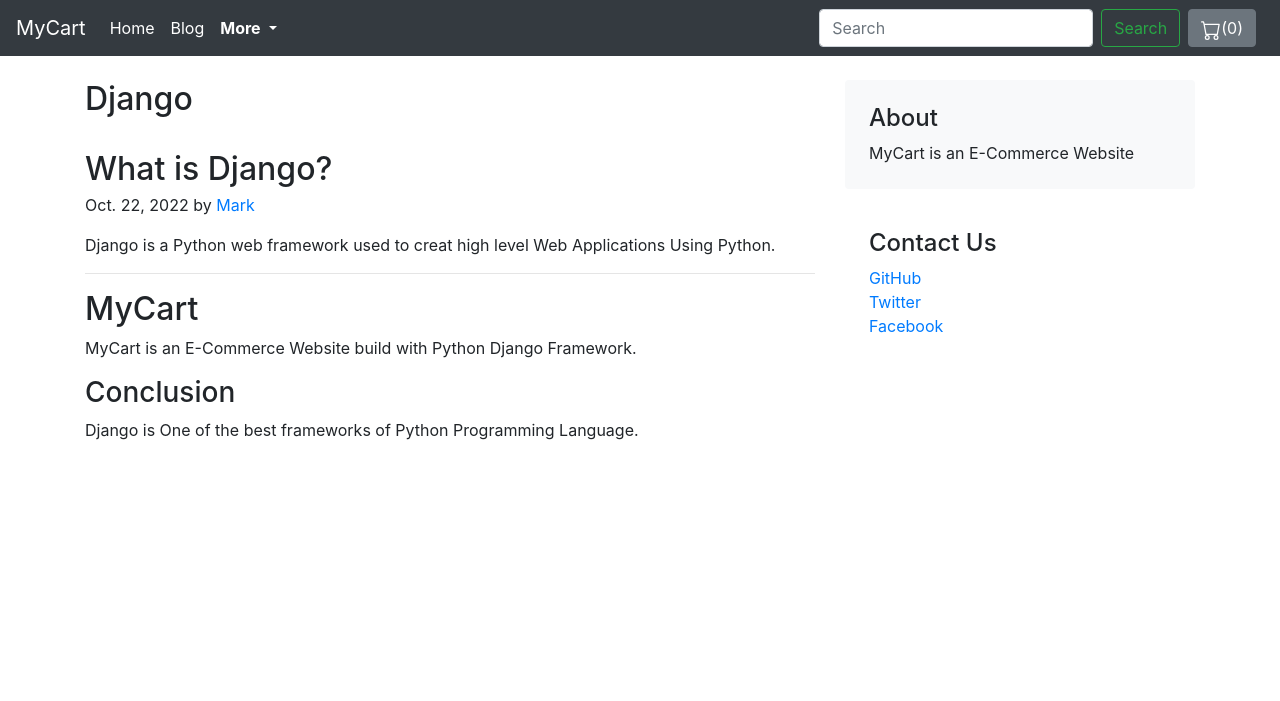
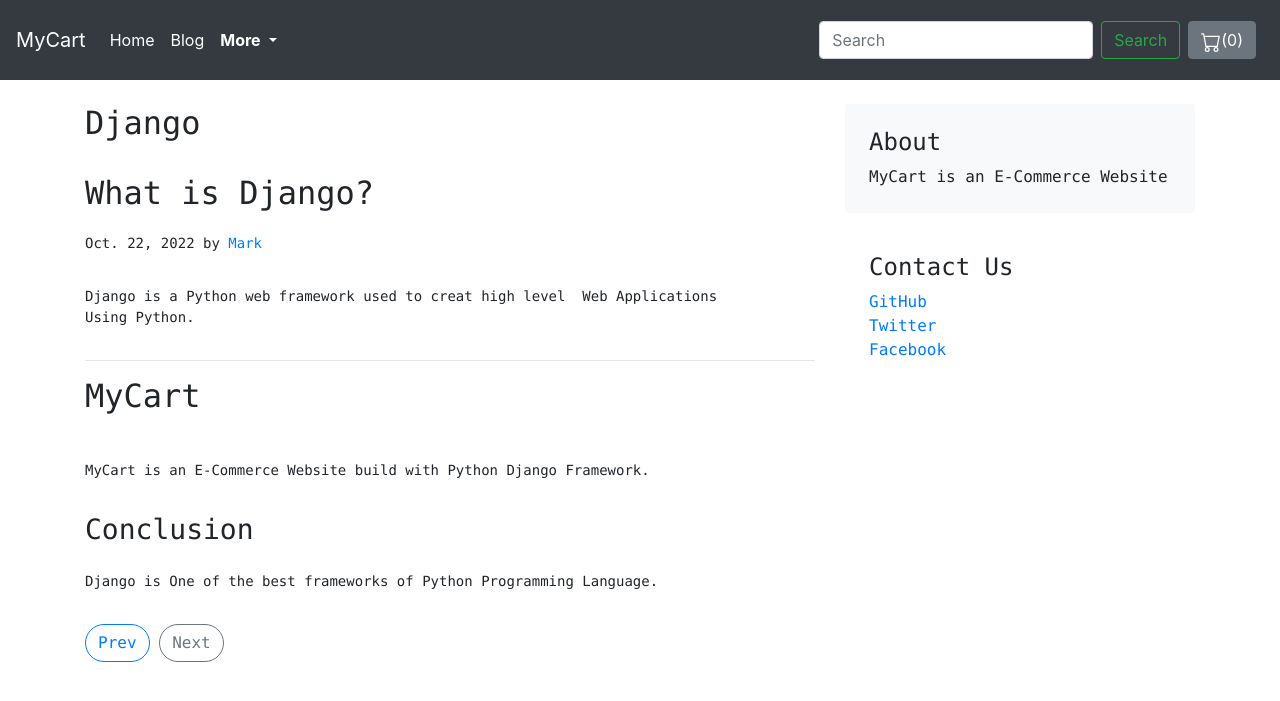
Before and after one commit to AjasMohammed/MyCart, a Django app: page /blog/blogpost/1 in a window 1280 px wide. Shown: the top 701 px of the page. Run offline with Django 4.2, Linux system fonts and the light colour scheme; data comes from the database, SQL or seed files in the repository; both versions use the stored data as it was after the commit; some libraries are stand-ins or nearby versions.

Commit message:
created next & prev buttons in blogpost to move between adjecent blogposts

```diff
--- a/blog/templates/blog/basic.html
+++ b/blog/templates/blog/basic.html
@@ -17,7 +17,7 @@
 <body>
     {% load static %}
     <!-- NavBar -->
-    <nav class="navbar navbar-expand-lg navbar-dark bg-dark">
+    <nav class="navbar navbar-expand-lg navbar-dark bg-dark"  style="height:5em;">
         <a class="navbar-brand" href="/">MyCart</a>
         <button class="navbar-toggler" type="button" data-toggle="collapse" data-target="#navbarSupportedContent" aria-controls="navbarSupportedContent" aria-expanded="false" aria-label="Toggle navigation">
             <span class="navbar-toggler-icon"></span>
@@ -58,10 +58,7 @@
                     <path d="M0 1.5A.5.5 0 0 1 .5 1H2a.5.5 0 0 1 .485.379L2.89 3H14.5a.5.5 0 0 1 .491.592l-1.5 8A.5.5 0 0 1 13 12H4a.5.5 0 0 1-.491-.408L2.01 3.607 1.61 2H.5a.5.5 0 0 1-.5-.5zM3.102 4l1.313 7h8.17l1.313-7H3.102zM5 12a2 2 0 1 0 0 4 2 2 0 0 0 0-4zm7 0a2 2 0 1 0 0 4 2 2 0 0 0 0-4zm-7 1a1 1 0 1 1 0 2 1 1 0 0 1 0-2zm7 0a1 1 0 1 1 0 2 1 1 0 0 1 0-2z" />
                 </svg>(<span id="cart">0</span>)
             </button>
-            <!--        <button type="button" id="popcart" data-html="true" class="btn btn-secondary mx-2" data-container="body" data-toggle="popover" data-placement="bottom">-->
-            <!--  Cart(<span id="cart">0</span>)-->
-            <!--</button>-->
-            <!--        -->
+
         </div>
     </nav>
     {% block body %} {% endblock %}
--- a/blog/templates/blog/blogpost.html
+++ b/blog/templates/blog/blogpost.html
@@ -11,25 +11,29 @@
 <div class="container">
 <div class="row g-5 mt-4">
     <div class="col-md-8">
-      <h2 class="pb-4 fst-italic">
+      <h2 class="pb-4 fst-italic" style="font-family:consolas;">
         {{post.title}}
       </h2>
 
       <article class="blog-post">
-        <h2 class="blog-post-title mb-1">{{post.head0}}</h2>
-        <p class="blog-post-meta">{{post.pub_date}} by <a href="#">Mark</a></p>
+        <pre><h2 class="blog-post-title mb-1">{{post.head0}}</h2></pre>
+        <pre><p class="blog-post-meta">{{post.pub_date}} by <a href="#">Mark</a></p></pre>
 
-        <p>{{post.cont_head0}}</p>
+        <pre><p>{{post.cont_head0}}</p></pre>
         <hr>
-        <h2>{{post.head1}}</h2>
-        <p>{{post.cont_head1}}</p>
-        <h3>{{post.head2}}</h3>
-        <p>{{post.cont_head2}}</p>
+        <pre><h2>{{post.head1}}</h2></pre>
+        <pre> <p>{{post.cont_head1}}</p></pre>
+        <pre><h3>{{post.head2}}</h3></pre>
+        <pre><p>{{post.cont_head2}}</p></pre>
       </article>
+      <nav class="blog-pagination m-4." aria-label="Pagination"  style="font-family:consolas;">
+        <a class="btn btn-outline-primary rounded-pill" href="{{prev}}" id="prev{{post.post_id}}">Prev</a>
+        <a class="btn btn-outline-secondary rounded-pill" href="{{next}}" id="next{{post.post_id}}">Next</a>
+      </nav>
 
     </div>
 
-    <div class="col-md-4">
+    <div class="col-md-4"  style="font-family:consolas;">
       <div class="position-sticky" style="top: 2rem;">
         <div class="p-4 mb-3 bg-light rounded">
           <h4 class="fst-italic">About</h4>
--- a/blog/templates/blog/index.html
+++ b/blog/templates/blog/index.html
@@ -18,9 +18,6 @@
           <a href="blogpost/{{item.post_id}}" class="stretched-link">Continue reading</a>
         </div>
         <div class="col-auto d-none d-lg-block">
-<!--          <img src="/static/blog/images/early-morning-7525151__340.webp" class="bd-placeholder-img" width="280" height="250"-->
-<!--               xmlns="http://www.w3.org/2000/svg" role="img"-->
-<!--               aria-label="Placeholder: Thumbnail"/>-->
           <img src="/{{item.thumbnail}}" class="bd-placeholder-img" width="280" height="250"
                xmlns="http://www.w3.org/2000/svg" role="img"
                aria-label="Placeholder: Thumbnail"/>
@@ -33,5 +30,5 @@
 
   {%endfor%}
 </div>
-
+</div>
 {% endblock %}
--- a/blog/views.py
+++ b/blog/views.py
@@ -12,5 +12,8 @@ def index(request):
 
 def blogpost(request, id):
     post = Blogpost.objects.filter(post_id=id)[0]
-    # print(post)
-    return render(request, 'blog/blogpost.html', {'post': post})
+    # print(post.post_id)
+    prev = post.post_id - 1
+    next = post.post_id + 1
+    # print(prev)
+    return render(request, 'blog/blogpost.html', {'post': post, 'prev': prev, 'next': next})
```
Also changed, not shown: db.sqlite3, media/blog/images/early-morning-7525151__340_Cb515eW.webp (deleted), media/blog/images/py_9KQtFfj.png (renamed from media/blog/images/py.png), media/blog/images/py_IN6bfu3.png (added).
